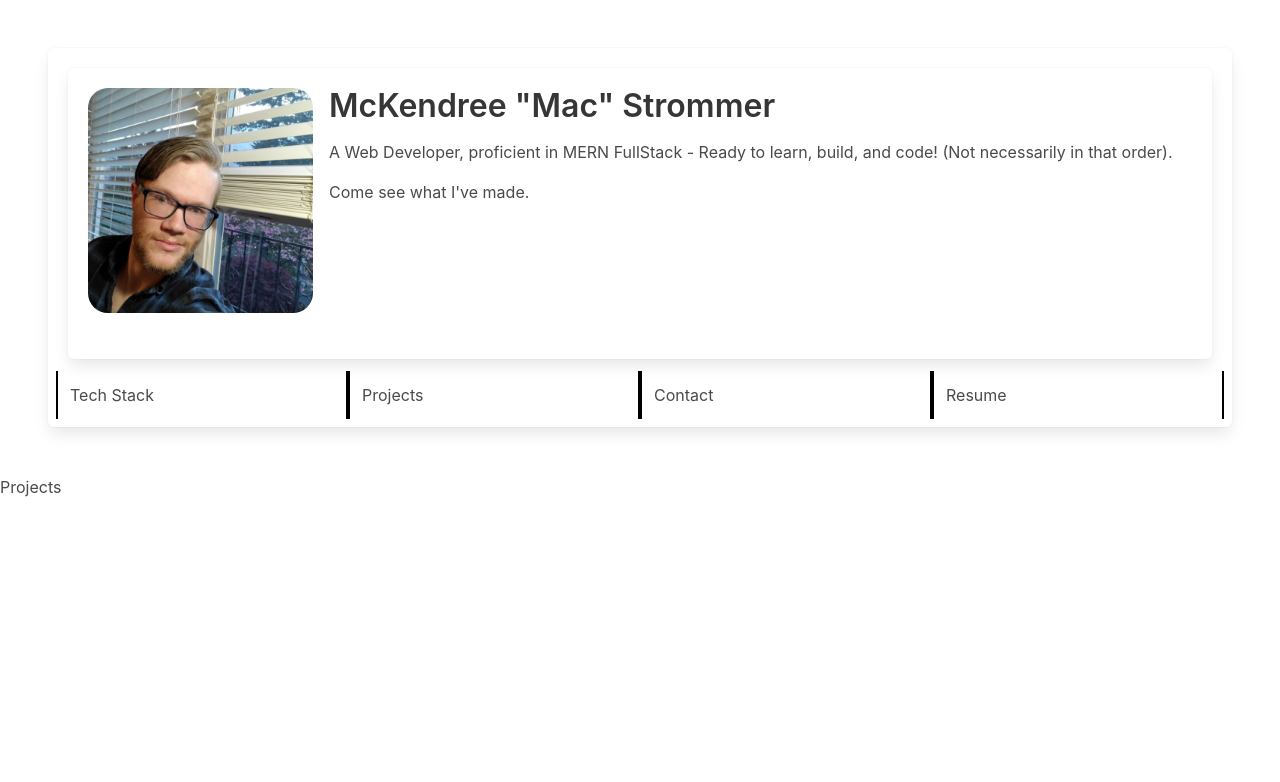
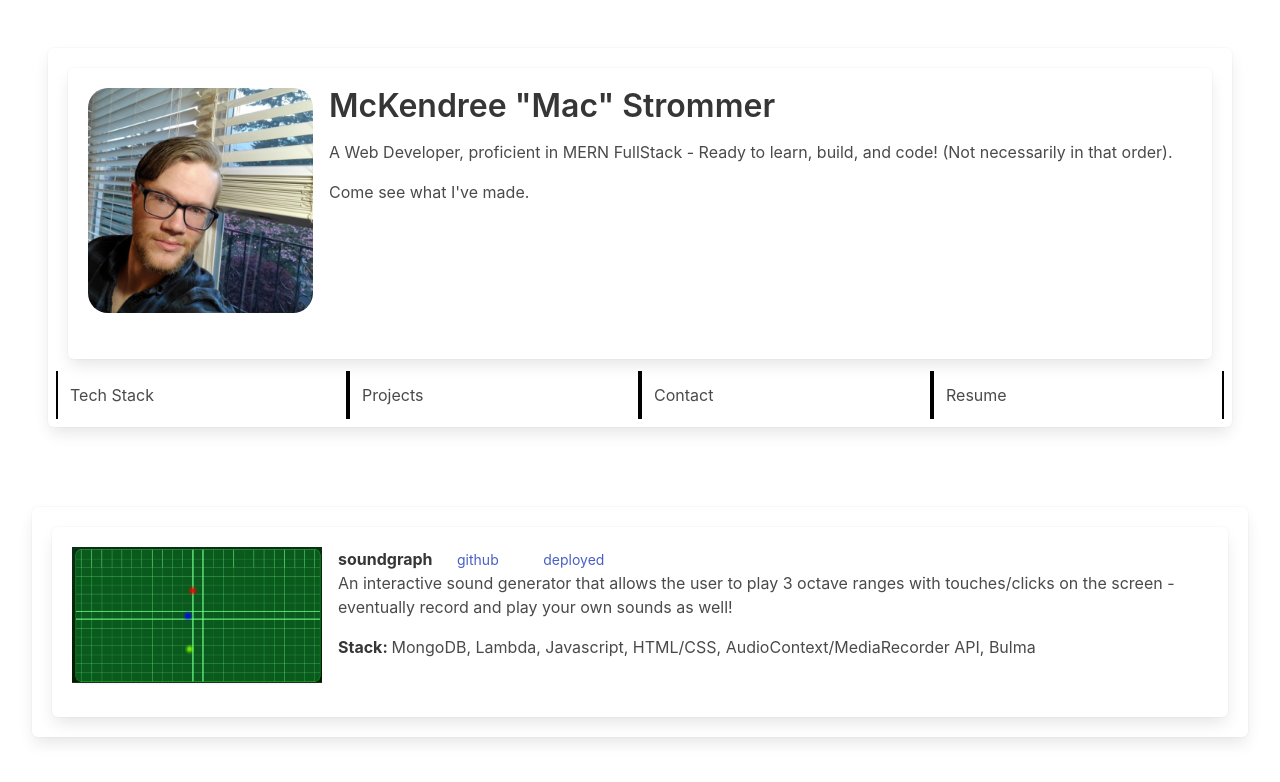
Before and after one commit to Windowmac/react-portfolio, a React (Create React App) app: page / in a window 1280 px wide. Both pictures are taken after a click on the element "Projects". Shown: the top 782 px of the page. Built offline with nearby package versions, Linux system fonts and the light colour scheme; no server answers.

Commit message:
formatted project 1

```diff
--- a/src/App.js
+++ b/src/App.js
@@ -10,7 +10,7 @@ const App = () => {
   const handleSectionDisplay = (displayState) => {
     const displayDirections = {
       'Tech Stack': () => <Columns />,
-      'Projects': () => <Projects sectionDisplay={sectionDisplay}/>,
+      'Projects': () => <Projects />,
       'Contact': () => <Contact sectionDisplay={sectionDisplay}/>,
       'Resume': () => <Resume sectionDisplay={sectionDisplay}/>
     };
--- /dev/null
+++ b/src/components/Projects/FirstProject.js
@@ -0,0 +1,57 @@
+const FirstProject = () => (
+  <div
+    className="box project-box"
+    style={{ margin: '2rem', padding: '1.25rem' }}
+  >
+    <div className="box">
+      <article className="media">
+        <div className="media-left">
+          <figure
+            className="image"
+            style={{ width: '250px', height: '150px' }}
+          >
+            <img
+              className="project-pic"
+              src="/images/soundgraph-play.png"
+              alt="project pic"
+            />
+          </figure>
+        </div>
+        <div className="media-content">
+          <div className="content">
+            <p>
+              <strong>soundgraph</strong>{' '}
+              <small>
+                <a
+                  className="project-link-tag"
+                  href="https://github.com/Windowmac/soundgraph"
+                >
+                  github
+                </a>
+              </small>{' '}
+              <small>
+                <a
+                  className="project-link-tag"
+                  href="https://windowmac-soundgraph.netlify.app/"
+                >
+                  deployed
+                </a>
+              </small>
+              <br />
+              An interactive sound generator that allows the user to play 3
+              octave ranges with touches/clicks on the screen - eventually
+              record and play your own sounds as well!
+            </p>
+            <p>
+              <strong>Stack: </strong>
+              MongoDB, Lambda, Javascript, HTML/CSS, AudioContext/MediaRecorder
+              API, Bulma
+            </p>
+          </div>
+        </div>
+      </article>
+    </div>
+  </div>
+);
+
+export default FirstProject;
--- /dev/null
+++ b/src/components/Projects/Projects.css
@@ -0,0 +1,9 @@
+.project-link-tag {
+    margin: 20px;
+}
+
+.project-box:hover {
+    top: 5px;
+    box-shadow: 0px -5px 5px black;
+    transition: all 0.2s ease-out;
+}
--- a/src/components/Projects/Projects.js
+++ b/src/components/Projects/Projects.js
@@ -1,8 +1,8 @@
+import FirstProject from "./FirstProject";
+import './Projects.css'
 
 const Projects = (props) => (
-    <div>
-        {props.sectionDisplay}
-    </div>
+  <FirstProject />
 );
 
 export default Projects;
```
Also changed, not shown: public/images/soundgraph-play.png (added).
